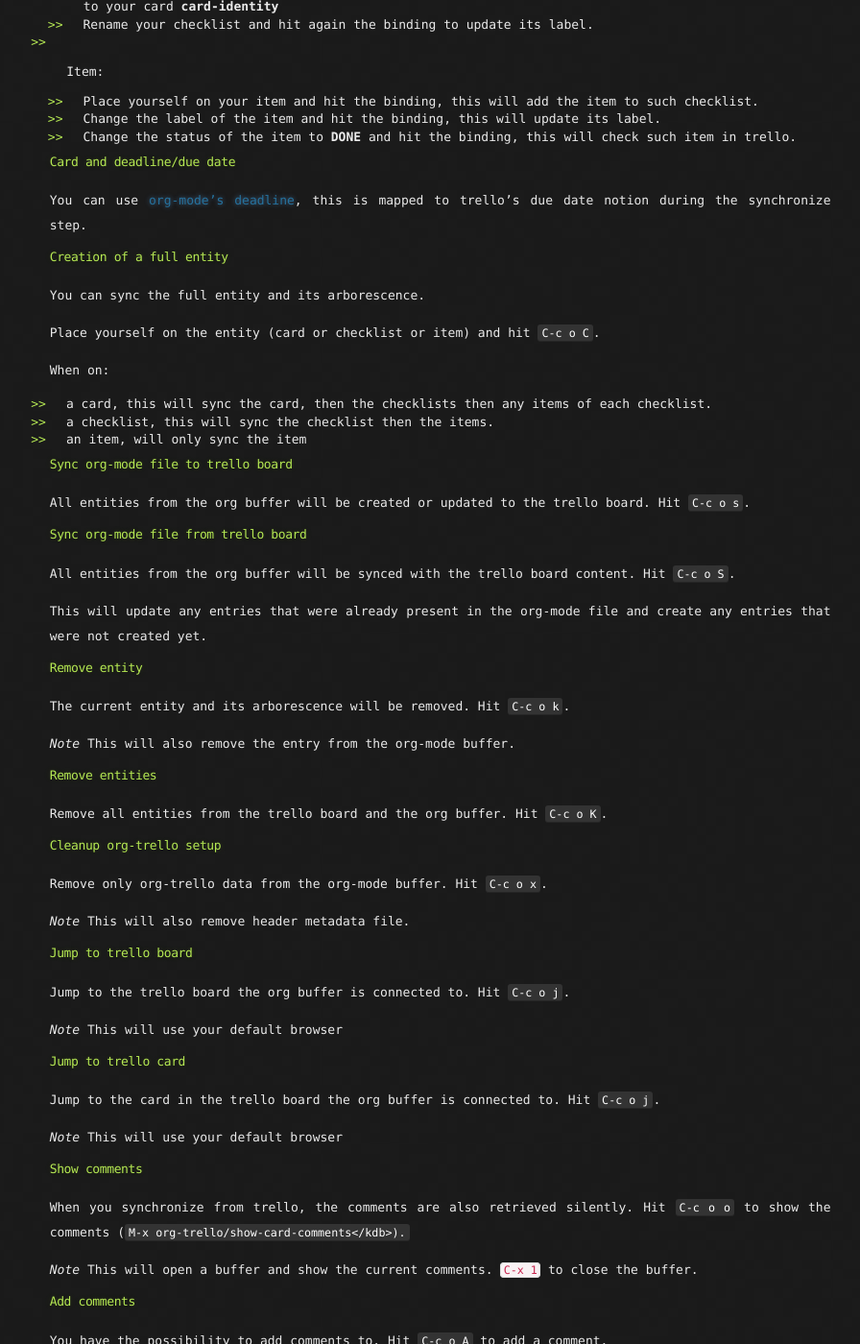
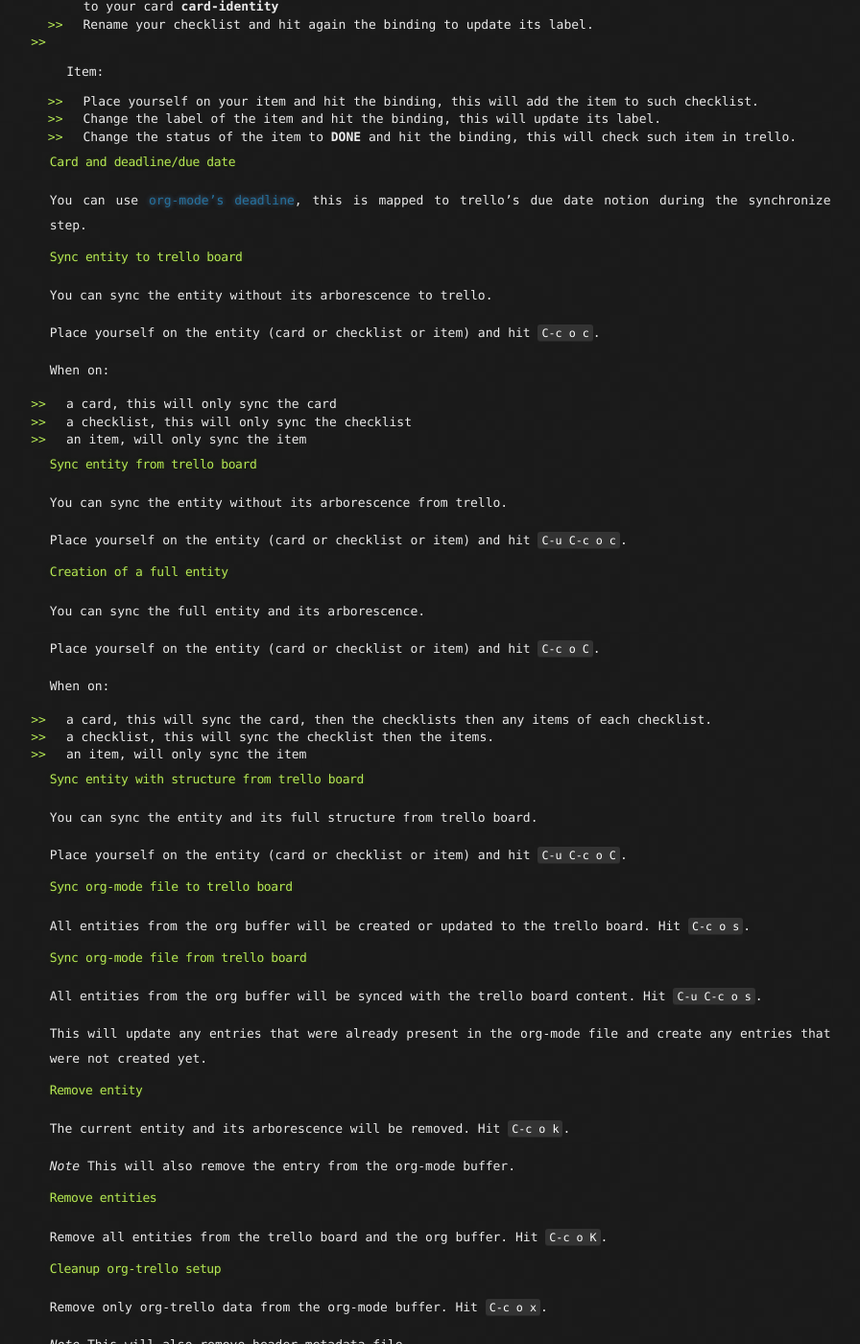
Before and after one commit to org-trello/org-trello.github.io, a Jekyll site: the page built from usage.md, in a window 1280 px wide and 1400 px high, scrolled down 1469 px. Shown: the whole window at 96% size, without its empty margins (197-1093 px from the left). Built offline with Jekyll 4.4.1, drawn with Linux system fonts in a browser that asks for light colours; nearby versions of some CDN libraries; library files that are not in the unit come from our copies; Markdown is read by kramdown in place of the engine named in the settings; some of the changed text lies outside the part shown.

Commit message:
Update the usages doc with the new ways

```diff
--- a/usage.md
+++ b/usage.md
@@ -88,6 +88,23 @@ Steps:
 
 You can use [org-mode's deadline](http://orgmode.org/manual/Inserting-deadline_002fschedule.html), this is mapped to trello's due date notion during the synchronize step.
 
+#### Sync entity to trello board
+
+You can sync the entity without its arborescence to trello.
+
+Place yourself on the entity (card or checklist or item) and hit <kbd>C-c o c</kbd>.
+
+When on:
+- a card, this will only sync the card
+- a checklist, this will only sync the checklist
+- an item, will only sync the item
+
+#### Sync entity from trello board
+
+You can sync the entity without its arborescence from trello.
+
+Place yourself on the entity (card or checklist or item) and hit <kbd>C-u C-c o c</kbd>.
+
 #### Creation of a full entity
 
 You can sync the full entity and its arborescence.
@@ -99,6 +116,12 @@ When on:
 - a checklist, this will sync the checklist then the items.
 - an item, will only sync the item
 
+#### Sync entity with structure from trello board
+
+You can sync the entity and its full structure from trello board.
+
+Place yourself on the entity (card or checklist or item) and hit <kbd>C-u C-c o C</kbd>.
+
 #### Sync org-mode file to trello board
 
 All entities from the org buffer will be created or updated to the trello board.
@@ -107,7 +130,7 @@ Hit <kbd>C-c o s</kbd>.
 #### Sync org-mode file from trello board
 
 All entities from the org buffer will be synced with the trello board content.
-Hit <kbd>C-c o S</kbd>.
+Hit <kbd>C-u C-c o s</kbd>.
 
 This will update any entries that were already present in the org-mode file and create any entries that were not created yet.
 
@@ -130,17 +153,17 @@ Hit <kbd>C-c o x</kbd>.
 
 *Note* This will also remove header metadata file.
 
-#### Jump to trello board
+#### Jump to trello card
 
-Jump to the trello board the org buffer is connected to.
+Jump to the card in the trello board the org buffer is connected to.
 Hit <kbd>C-c o j</kbd>.
 
 *Note* This will use your default browser
 
-#### Jump to trello card
+#### Jump to trello board
 
-Jump to the card in the trello board the org buffer is connected to.
-Hit <kbd>C-c o j</kbd>.
+Jump to the trello board the org buffer is connected to.
+Hit <kbd>C-u C-c o j</kbd>.
 
 *Note* This will use your default browser
 
```
